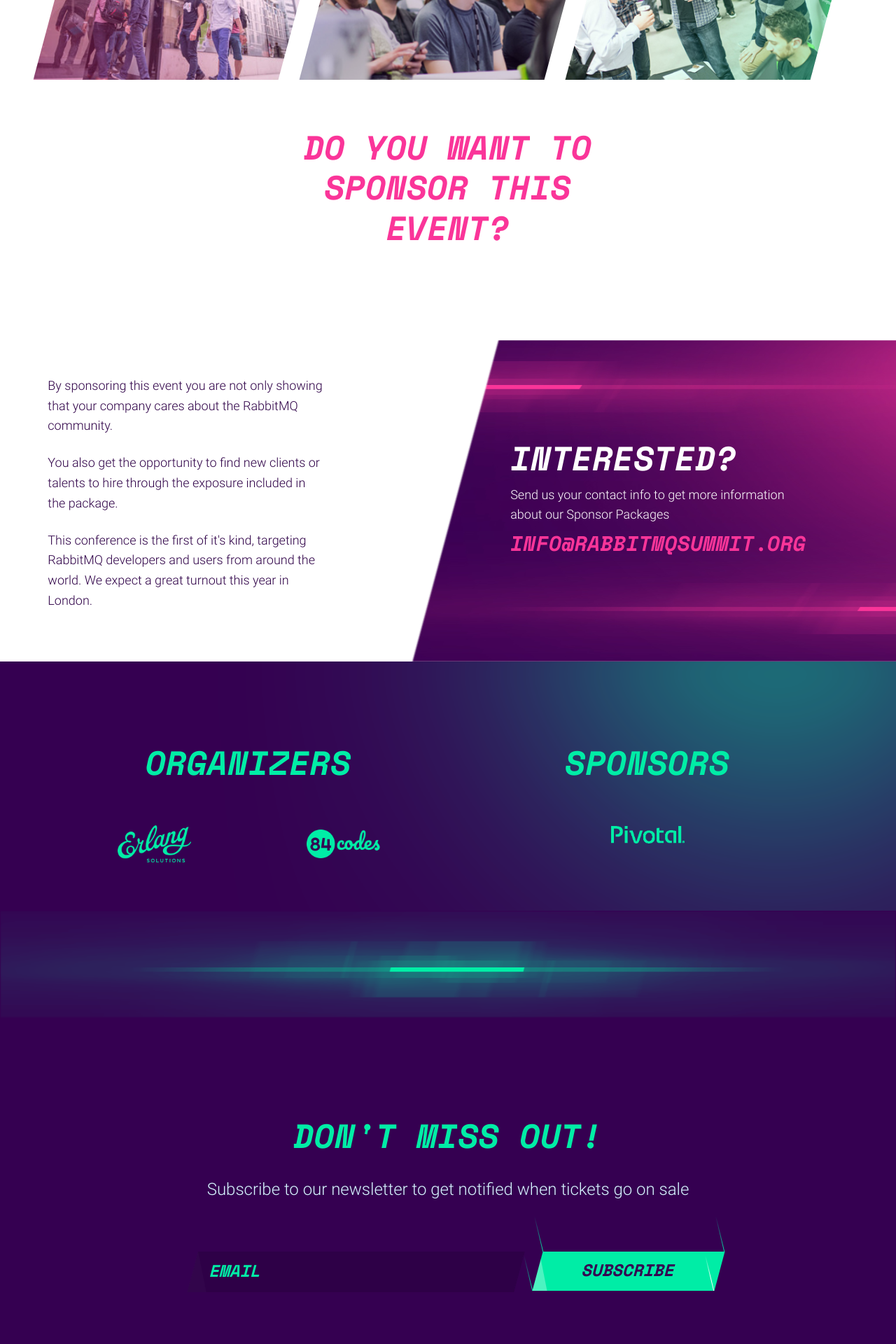
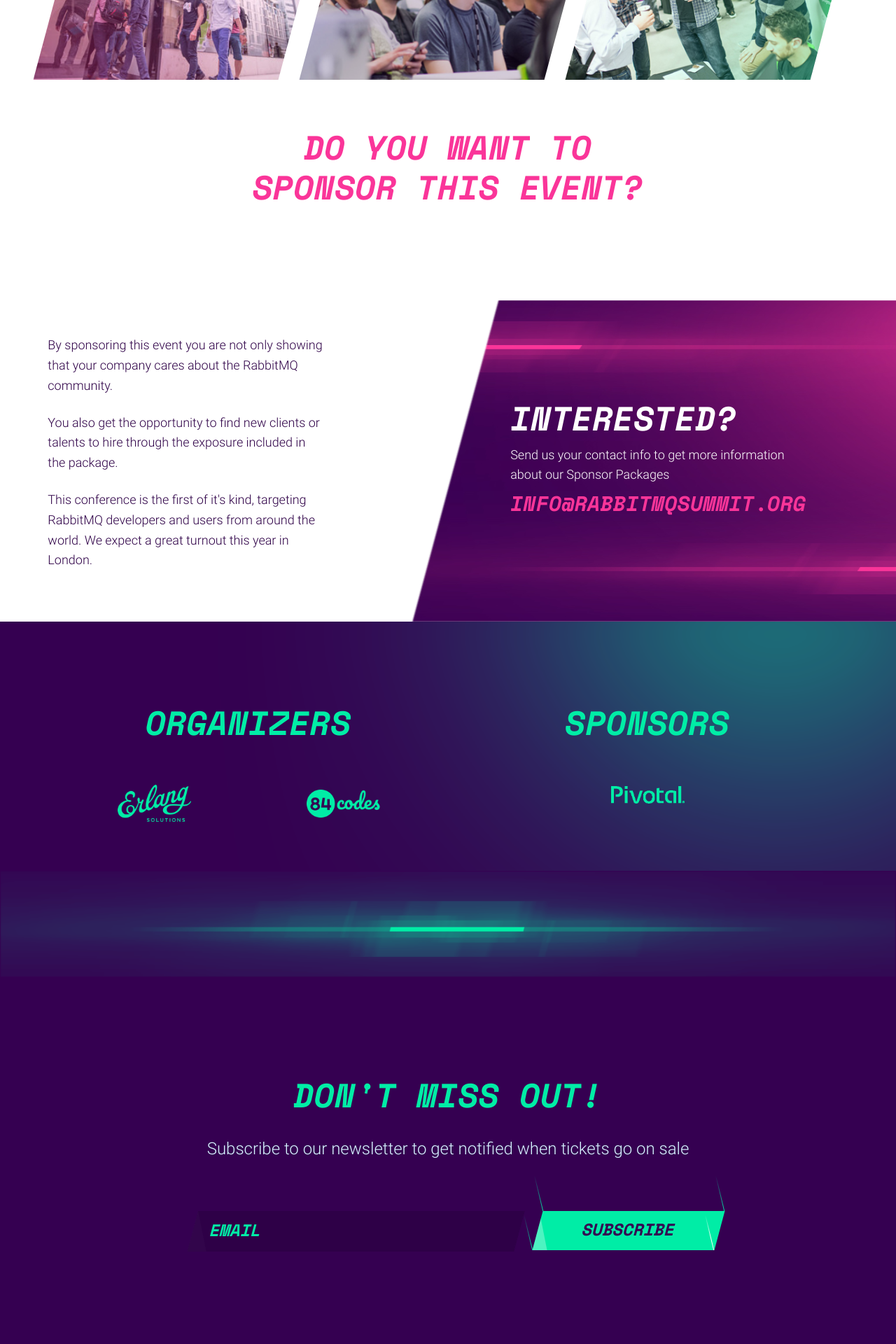
Before and after one commit to isabella232/rabbitmq-summit-1, a Jekyll site: the page built from index.html, in a window 1280 px wide. Shown: the part 1804-3724 px from the top of the page at 70% size. Built offline with Jekyll 4.4.1, drawn with Linux system fonts in a browser that asks for light colours; nearby versions of some CDN libraries.

Commit message:
minor text adjustments

```diff
--- a/index.html
+++ b/index.html
@@ -162,7 +162,7 @@ description: >
 			<section class="skew-img-section bg-light pb-0">
 				<div class="container-fluid">
 					<div class="row justify-content-center mb-4 mb-lg-8">
-						<div class="col-12 col-md-6 col-lg-5">
+						<div class="col-12 col-md-8 col-lg-6">
 							<h3 class="text-uppercase text-primary text-center editable">Do you want to sponsor this event?</h3>
 						</div>
 					</div>
```
Also changed, not shown: 1 other file.
